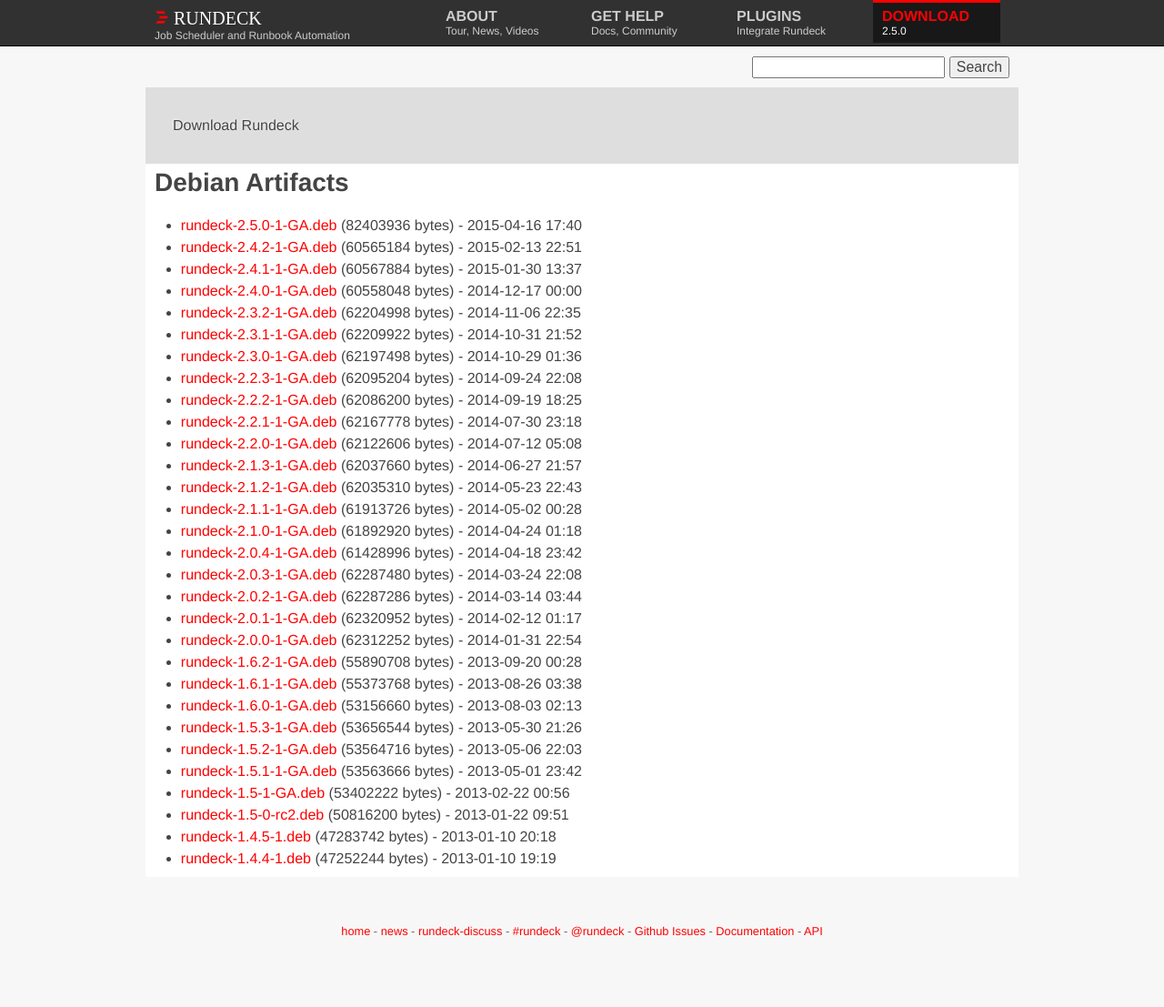
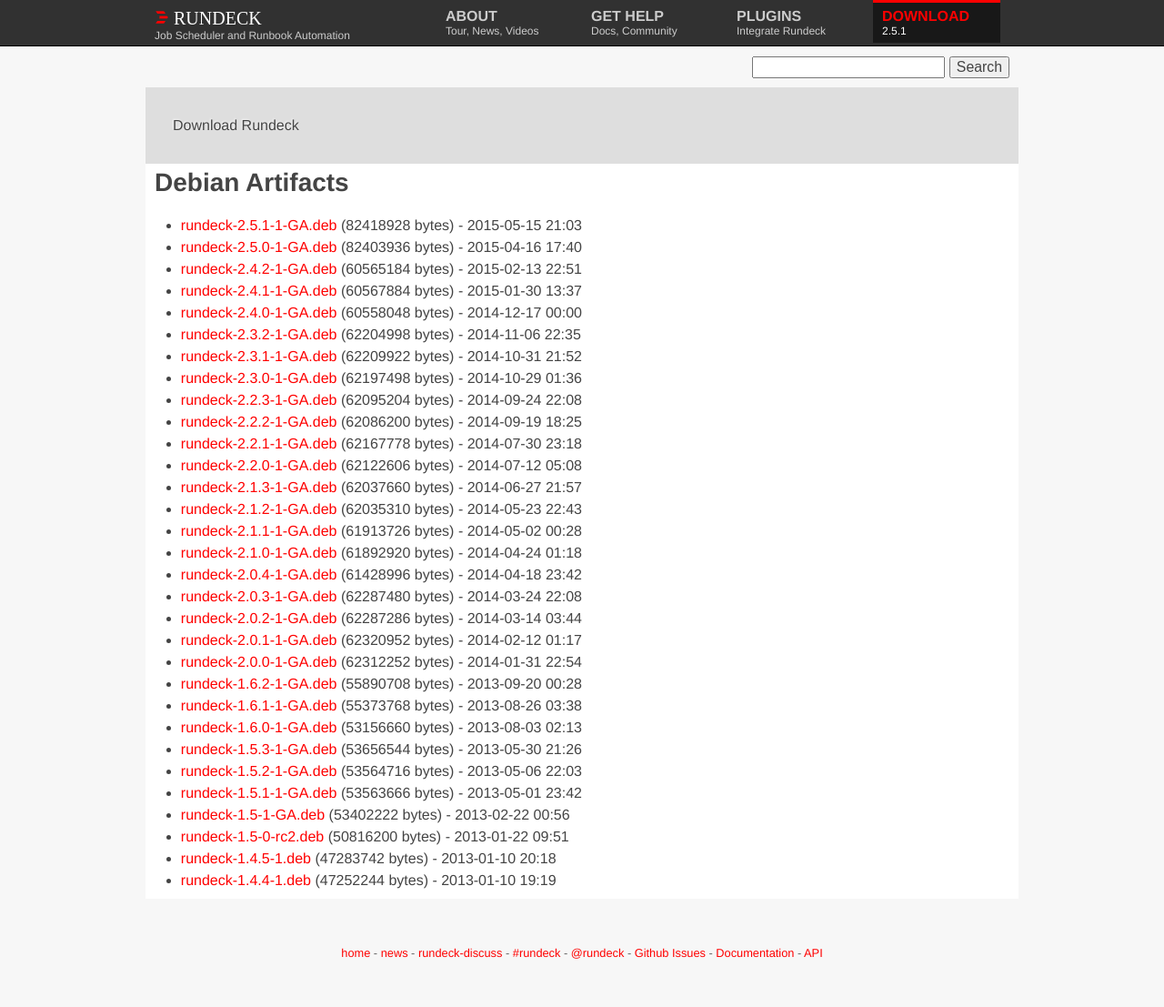
Before and after one commit to rundeck/rundeck-ghpages, a Jekyll site: the page built from download/deb/index.md, in a window 1280 px wide. Shown: the whole page at 91% size. Built offline with Jekyll 4.4.1, drawn with Linux system fonts in a browser that asks for light colours; nearby versions of some CDN libraries; before the commit the page ends 1083 px from its top, so only the background shows below that.

Commit message:
Update site to 2.5.1 download links

```diff
--- a/_config.yml
+++ b/_config.yml
@@ -1,16 +1,16 @@
 baseurl: ""
 url: ""
 full_url: "http://www.rundeck.org"
-rd_version: "2.5.0"
-rd_jar_name: "rundeck-launcher-2.5.0.jar"
-rd_jar_sha: "b2f928af35aa016e573196a16d71beb2cc965f0c"
-rd_jar_url: "http://download.rundeck.org/jar/rundeck-launcher-2.5.0.jar"
-rd_jar_size: "80038763"
-rd_deb_name: "rundeck-2.5.0-1-GA.deb"
-rd_deb_url: "http://download.rundeck.org/deb/rundeck-2.5.0-1-GA.deb"
-rd_deb_sha: "92e4ee580c8fdfd360297c07208e6a70ce3cc1b8"
-rd_deb_size: "82403936"
-rd_zipball: "https://github.com/rundeck/rundeck/zipball/v2.5.0"
-rd_tarball: "https://github.com/rundeck/rundeck/tarball/v2.5.0"
-rd_releasenotes: "https://github.com/rundeck/rundeck/blob/v2.5.0/RELEASE.md"
+rd_version: "2.5.1"
+rd_jar_name: "rundeck-launcher-2.5.1.jar"
+rd_jar_sha: "13e559206caa0293aa790cfeb7b7ae4e0e75e8e9"
+rd_jar_url: "http://download.rundeck.org/jar/rundeck-launcher-2.5.1.jar"
+rd_jar_size: "80073830"
+rd_deb_name: "rundeck-2.5.1-1-GA.deb"
+rd_deb_url: "http://download.rundeck.org/deb/rundeck-2.5.1-1-GA.deb"
+rd_deb_sha: "ff27d7a274f484b0b730beaed0b3df2767d0e7b8"
+rd_deb_size: "82418928"
+rd_zipball: "https://github.com/rundeck/rundeck/zipball/v2.5.1"
+rd_tarball: "https://github.com/rundeck/rundeck/tarball/v2.5.1"
+rd_releasenotes: "https://github.com/rundeck/rundeck/blob/v2.5.1/RELEASE.md"
 markdown: kramdown
--- a/download/deb/index.md
+++ b/download/deb/index.md
@@ -3,6 +3,7 @@
 layout: download
 download_type: Debian
 ---
+* [rundeck-2.5.1-1-GA.deb](http://download.rundeck.org/deb/rundeck-2.5.1-1-GA.deb) (82418928 bytes) - 2015-05-15 21:03
 * [rundeck-2.5.0-1-GA.deb](http://download.rundeck.org/deb/rundeck-2.5.0-1-GA.deb) (82403936 bytes) - 2015-04-16 17:40
 * [rundeck-2.4.2-1-GA.deb](http://download.rundeck.org/deb/rundeck-2.4.2-1-GA.deb) (60565184 bytes) - 2015-02-13 22:51
 * [rundeck-2.4.1-1-GA.deb](http://download.rundeck.org/deb/rundeck-2.4.1-1-GA.deb) (60567884 bytes) - 2015-01-30 13:37
```
Also changed, not shown: download/jar/index.md (+1 -0 lines), download/rpm/index.md (+2 -0 lines), download/war/index.md (+1 -0 lines).
